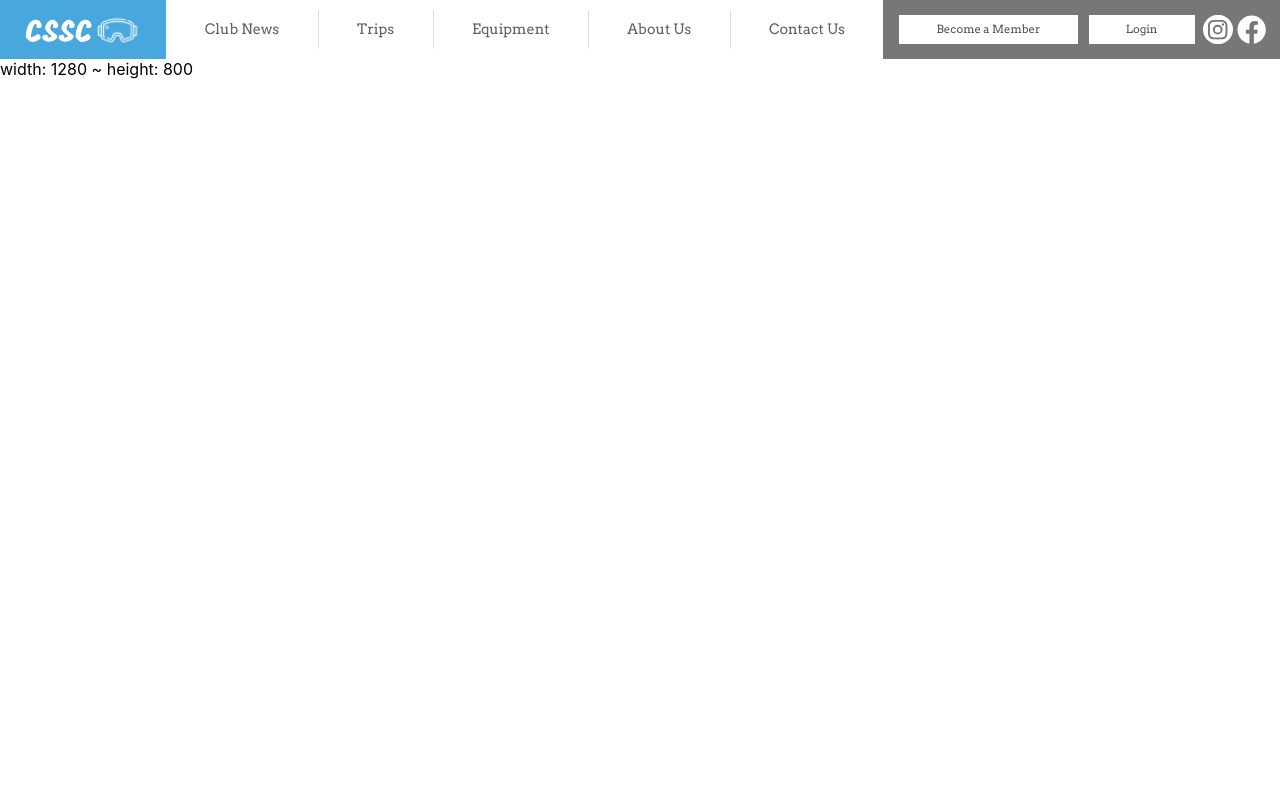
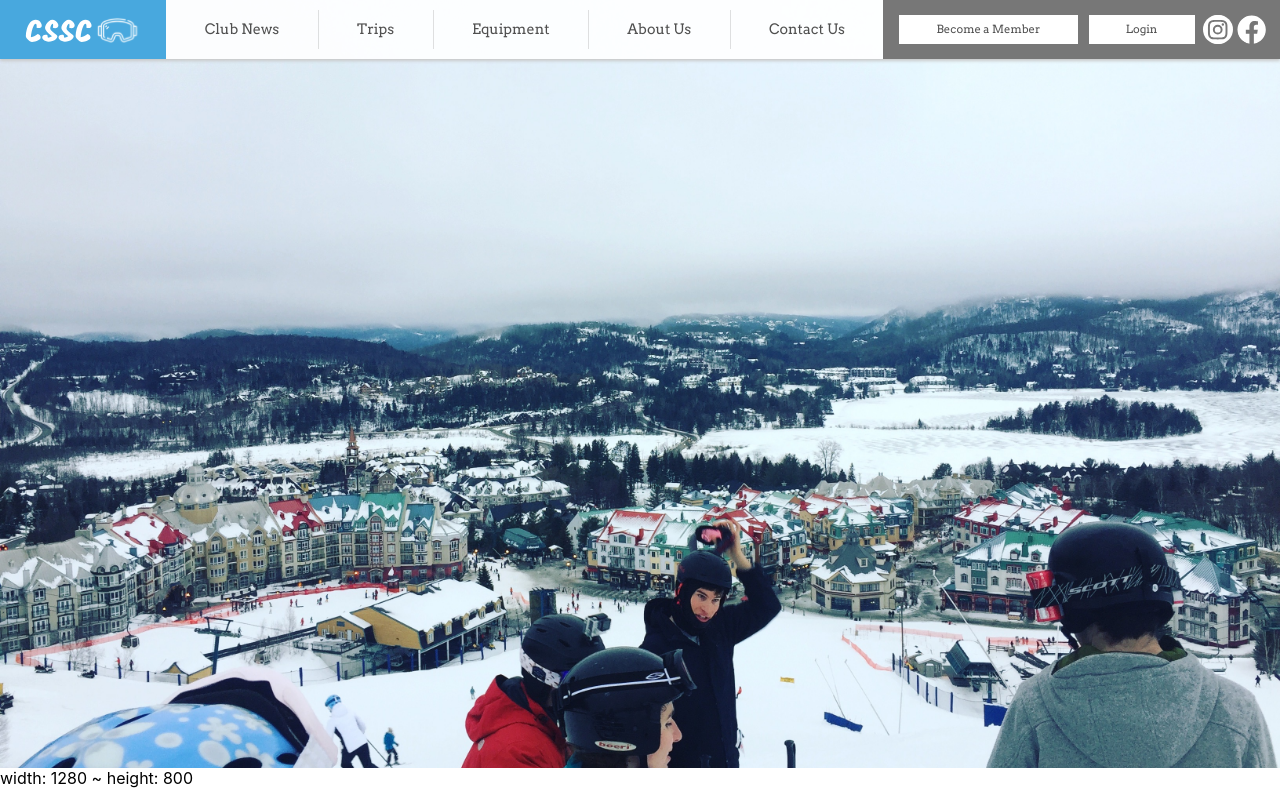
Before and after one commit to spd75/cssc-website, a React (Create React App) app: page / in a window 1280 px wide. Built offline with nearby package versions, Linux system fonts and the light colour scheme; a web font is replaced by a local one.

Commit message:
Combine navbar and hero image

```diff
--- a/src/components/complex/NavLinkBar.tsx
+++ b/src/components/complex/NavLinkBar.tsx
@@ -1,6 +1,8 @@
 import NavItem from '../elemental/NavItem';
 import React from 'react';
 import Separator from '../elemental/Separator';
+
+const BAR_PRIM_COL = 'rgba(255, 255, 255, 0.90)';
 
 const SEPARATOR_OFFSET = 10;
 
@@ -10,7 +12,6 @@ InvalidProps.name = 'InvalidProps';
 type NavLinkBarProps = {
     navLinks: string[];
     onClicks: (() => void)[];
-    textPadding: number;
 };
 
 export default class NavLinkBar extends React.Component<NavLinkBarProps, any> {
@@ -43,6 +44,7 @@ export default class NavLinkBar extends React.Component<NavLinkBarProps, any> {
         return {
             display: 'flex',
             alignItems: 'stretch',
+            backgroundColor: BAR_PRIM_COL,
             flexGrow: 10
         };
     };
--- a/src/components/elemental/NavItem.tsx
+++ b/src/components/elemental/NavItem.tsx
@@ -2,9 +2,8 @@ import * as CommonStyles from '../styles/common-styles';
 import Hoverable from '../super-comps/Hoverable';
 import ResponsiveText from './ResponsiveText';
 
-const ITEM_PRIM_COL = '#fff';
-const ITEM_HOVER_COL = '#48A8DE';
-const ITEM_OPACITY = '0.9';
+const ITEM_PRIM_COL = 'rgba(0, 0, 0, 0.0)';
+const ITEM_HOVER_COL = 'rgba(72, 168, 222, 1.0)';
 
 const TEXT_PRIM_COL = '#505050';
 const TEXT_HOVER_COL = '#fff';
@@ -30,7 +29,6 @@ export default class NavItem extends Hoverable<NavItemProps> {
         return {
             ...CommonStyles.FlexCC,
             backgroundColor: !st.hovering ? ITEM_PRIM_COL : ITEM_HOVER_COL,
-            opacity: ITEM_OPACITY,
             cursor: st.cursor,
             flexGrow: 1
         };
--- a/src/components/elemental/ResponsiveText.tsx
+++ b/src/components/elemental/ResponsiveText.tsx
@@ -1,6 +1,5 @@
-import React, { useState, useEffect } from 'react';
+import Responsive from '../super-comps/Responsive';
 
-const INIT_WINDOW_WIDTH = 0;
 const TEXT_PADD = '12px 0';
 const TEXT_MARGIN = '0';
 
@@ -11,27 +10,13 @@ type ResponsiveTextProps = {
     color: string;
 };
 
-export default class ResponsiveText extends React.Component<ResponsiveTextProps, any> {
+export default class ResponsiveText extends Responsive<ResponsiveTextProps> {
     props: ResponsiveTextProps;
 
     constructor(props: ResponsiveTextProps) {
         super(props);
-
         this.props = props;
-        this.state = { winWidth: INIT_WINDOW_WIDTH };
     }
-
-    componentDidMount = () => {
-        this.updateWindowDimensions();
-        window.addEventListener('resize', this.updateWindowDimensions);
-    };
-
-    componentWillUnmount = () => window.removeEventListener('resize', this.updateWindowDimensions);
-
-    updateWindowDimensions = () => {
-        this.setState({ winWidth: window.innerWidth });
-        console.log(this.state.winWidth);
-    };
 
     componentWillReceiveProps = (props: ResponsiveTextProps) => {
         this.props = {
--- /dev/null
+++ b/src/components/final/Header.tsx
@@ -0,0 +1,46 @@
+import Responsive from '../super-comps/Responsive';
+import NavBar from './NavBar';
+
+const IMG_RATIO = 0.6;
+
+const NAV_LINKS = ['Club News', 'Trips', 'Equipment', 'About Us', 'Contact Us'];
+const ON_CLICKS = [
+    () => console.log('Club news'),
+    () => console.log('Trips'),
+    () => console.log('Equipment'),
+    () => console.log('About Us'),
+    () => console.log('Contact Us')
+];
+
+type HeroImageProps = {
+    path: string;
+};
+
+export default class HeroHeader extends Responsive<HeroImageProps> {
+    props: HeroImageProps;
+
+    constructor(props: HeroImageProps) {
+        super(props);
+        this.props = props;
+    }
+
+    imgStyle = () => {
+        const st = this.state;
+        return {
+            backgroundImage: `url(${this.props.path})`,
+            backgroundPosition: 'center center',
+            backgroundSize: 'cover',
+            width: `${st.winWidth}px`,
+            height: `${st.winWidth * IMG_RATIO}px`
+        };
+    };
+
+    render = () => {
+        // return <img src={this.props.path} style={this.imgStyle()} />;
+        return (
+            <div style={this.imgStyle()}>
+                <NavBar navLinks={NAV_LINKS} onClicks={ON_CLICKS} />
+            </div>
+        );
+    };
+}
--- a/src/components/final/NavBar.tsx
+++ b/src/components/final/NavBar.tsx
@@ -4,26 +4,30 @@ import NavTitleBar from '../complex/NavTitleBar';
 import React from 'react';
 
 // CURRENT VALUES ADDED TO NAVBAR
-const NAV_LINKS = ['Club News', 'Trips', 'Equipment', 'About Us', 'Contact Us'];
-const ON_CLICKS = [
-    () => console.log('Club news'),
-    () => console.log('Trips'),
-    () => console.log('Equipment'),
-    () => console.log('About Us'),
-    () => console.log('Contact Us')
-];
+const NAVBAR_WIDTH = '100%';
+const NAVBAR_TOP = '0';
+const NAVBAR_SHADOW = '0 2px 3px #C8C8C8';
 
-const NAVBAR_WIDTH = '100%';
+type NavBarProps = {
+    navLinks: string[];
+    onClicks: (() => void)[];
+};
 
-export default class NavBar extends React.Component<any, any> {
-    constructor(props: any) {
+export default class NavBar extends React.Component<NavBarProps, any> {
+    props: NavBarProps;
+
+    constructor(props: NavBarProps) {
         super(props);
+        this.props = props;
     }
 
     containerStyle = () => {
         return {
             display: 'flex',
-            width: NAVBAR_WIDTH
+            width: NAVBAR_WIDTH,
+            position: 'fixed' as 'fixed',
+            top: NAVBAR_TOP,
+            boxShadow: NAVBAR_SHADOW
         };
     };
 
@@ -31,7 +35,7 @@ export default class NavBar extends React.Component<any, any> {
         return (
             <div style={this.containerStyle()}>
                 <NavTitleBar />
-                <NavLinkBar navLinks={NAV_LINKS} onClicks={ON_CLICKS} textPadding={30} />
+                <NavLinkBar navLinks={this.props.navLinks} onClicks={this.props.onClicks} />
                 <EnderBar />
             </div>
         );
--- /dev/null
+++ b/src/components/super-comps/Responsive.tsx
@@ -0,0 +1,22 @@
+import React from 'react';
+
+const INIT_WINDOW_WIDTH = 0;
+
+export default class Responsive<T> extends React.Component<T, any> {
+    constructor(props: T) {
+        super(props);
+        this.state = { winWidth: INIT_WINDOW_WIDTH };
+    }
+
+    componentDidMount = () => {
+        this.updateWindowDimensions();
+        window.addEventListener('resize', this.updateWindowDimensions);
+    };
+
+    componentWillUnmount = () => window.removeEventListener('resize', this.updateWindowDimensions);
+
+    updateWindowDimensions = () => {
+        this.setState({ winWidth: window.innerWidth });
+        console.log(this.state.winWidth);
+    };
+}
--- a/src/index.tsx
+++ b/src/index.tsx
@@ -2,9 +2,10 @@ import React from 'react';
 import ReactDOM from 'react-dom';
 import './index.css';
 import reportWebVitals from './reportWebVitals';
+import Hero1 from './assets/hero1.jpg';
 
 /** Components */
-import NavBar from './components/final/NavBar';
+import Header from './components/final/Header';
 import Betski from './text';
 
 const navFunctions = [
@@ -17,7 +18,7 @@ const navFunctions = [
 
 ReactDOM.render(
     <React.StrictMode>
-        <NavBar />
+        <Header path={Hero1} />
         <Betski />
     </React.StrictMode>,
     document.getElementById('root')
```
Also changed, not shown: src/assets/hero1.jpg (added).
